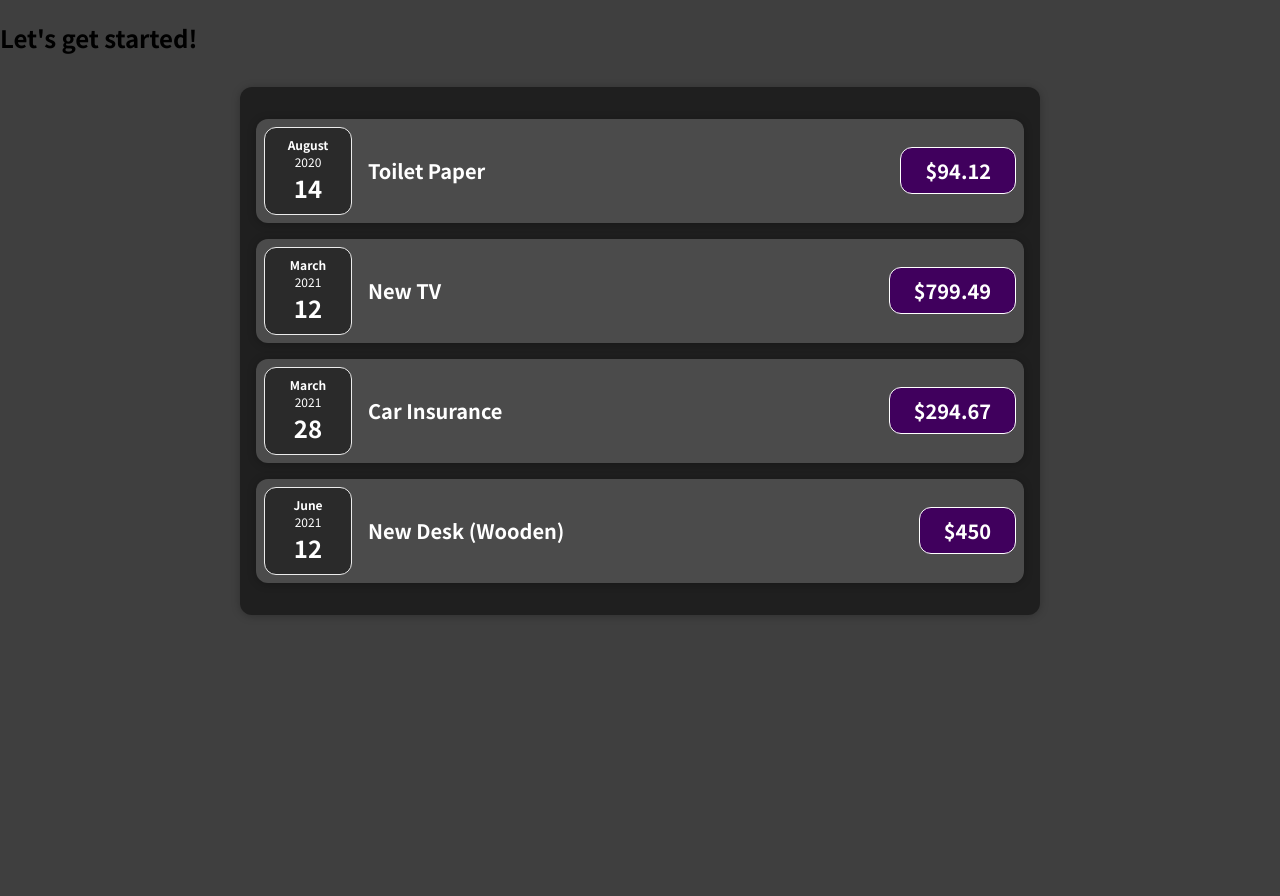
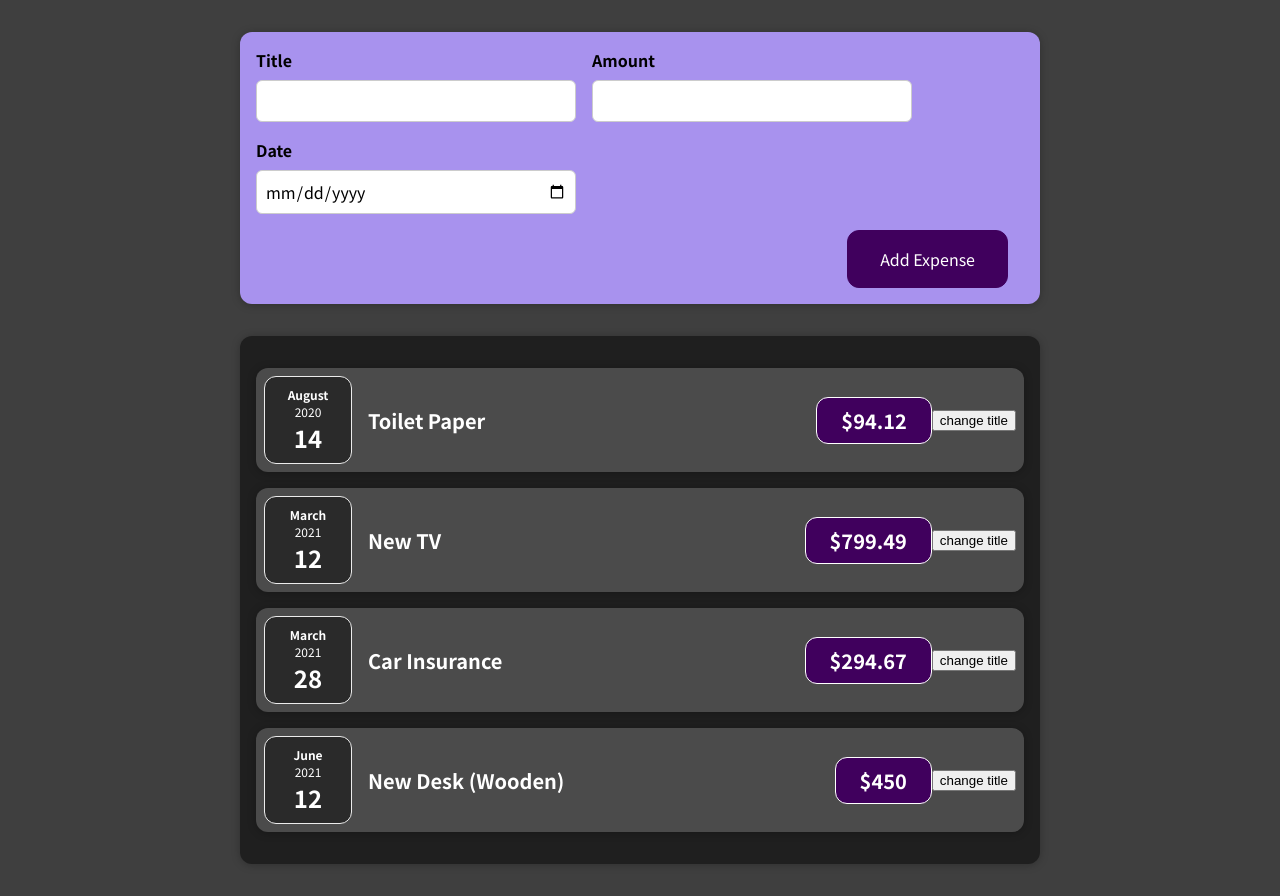
Before and after one commit to mosi3883/react-expense-tracker, a React (Create React App) app: page / in a window 1280 px wide. Before the commit the page ends 800 px from the top, so only its background shows below. Built offline with nearby package versions, Linux system fonts and the light colour scheme.

Commit message:
add expense form ui 4-7

```diff
--- a/src/App.jsx
+++ b/src/App.jsx
@@ -1,4 +1,5 @@
 import Expenses from './components/Expenses/Expenses';
+import NewExpense from './components/NewExpense/NewExpense';
 
 function App() {
   const expenses = [
@@ -24,7 +25,7 @@
   ];
   return (
     <div>
-      <h2>Let's get started!</h2>
+      <NewExpense />
       <Expenses items={expenses} />
     </div>
   );
--- a/src/components/Expenses/ExpenseItem.jsx
+++ b/src/components/Expenses/ExpenseItem.jsx
@@ -1,15 +1,22 @@
 import ExpenseDate from './ExpenseDate';
 import Card from '../UI/Card';
 import './ExpenseItem.css';
+import { useState } from 'react';
 
 function ExpenseItem(props) {
+  const [title, setTitle] = useState(props.title);
+  const clickHandler = () => {
+    setTitle('changed');
+    console.log('clicked');
+  };
   return (
     <Card className='expense-item'>
       <ExpenseDate date={props.date} />
       <div className='expense-item__description'>
-        <h2>{props.title}</h2>
+        <h2>{title}</h2>
         <div className='expense-item__price'>${props.amount}</div>
       </div>
+      <button onClick={clickHandler}>change title</button>
     </Card>
   );
 }
--- /dev/null
+++ b/src/components/NewExpense/ExpenseForm.css
@@ -0,0 +1,26 @@
+.new-expense__controls {
+  display: flex;
+  flex-wrap: wrap;
+  gap: 1rem;
+  margin-bottom: 1rem;
+  text-align: left;
+}
+
+.new-expense__control label {
+  font-weight: bold;
+  margin-bottom: 0.5rem;
+  display: block;
+}
+
+.new-expense__control input {
+  font: inherit;
+  padding: 0.5rem;
+  border-radius: 6px;
+  border: 1px solid #ccc;
+  width: 20rem;
+  max-width: 100%;
+}
+
+.new-expense__actions {
+  text-align: right;
+}
--- /dev/null
+++ b/src/components/NewExpense/ExpenseForm.jsx
@@ -0,0 +1,27 @@
+import React from 'react';
+import './ExpenseForm.css';
+function ExpenseForm() {
+  return (
+    <form>
+      <div className='new-expense__controls'>
+        <div className='new-expense__control'>
+          <label>Title</label>
+          <input type='text' />
+        </div>
+        <div className='new-expense__control'>
+          <label>Amount</label>
+          <input type='number' min='0.01' step='0.01' />
+        </div>
+        <div className='new-expense__control'>
+          <label>Date</label>
+          <input type='date' min='2019-01-01' max='2022-12-31' />
+        </div>
+      </div>
+      <div className='new-expense__actions'>
+        <button type='submit'>Add Expense</button>
+      </div>
+    </form>
+  );
+}
+
+export default ExpenseForm;
--- /dev/null
+++ b/src/components/NewExpense/NewExpense.css
@@ -0,0 +1,38 @@
+.new-expense {
+  background-color: #a892ee;
+  padding: 1rem;
+  margin: 2rem auto;
+  width: 50rem;
+  max-width: 95%;
+  border-radius: 12px;
+  text-align: center;
+  box-shadow: 0 1px 8px rgba(0, 0, 0, 0.25);
+}
+
+.new-expense button {
+  font: inherit;
+  cursor: pointer;
+  padding: 1rem 2rem;
+  border: 1px solid #40005d;
+  background-color: #40005d;
+  color: white;
+  border-radius: 12px;
+  margin-right: 1rem;
+}
+
+.new-expense button:hover,
+.new-expense button:active {
+  background-color: #510674;
+  border-color: #510674;
+}
+
+.new-expense button.alternative {
+  color: #220131;
+  border-color: transparent;
+  background-color: transparent;
+}
+
+.new-expense button.alternative:hover,
+.new-expense button.alternative:active {
+  background-color: #ddb3f8;
+}
--- /dev/null
+++ b/src/components/NewExpense/NewExpense.jsx
@@ -0,0 +1,11 @@
+import './NewExpense.css';
+import ExpenseForm from './ExpenseForm';
+function NewExpense() {
+  return (
+    <div className='new-expense'>
+      <ExpenseForm />
+    </div>
+  );
+}
+
+export default NewExpense;
```
